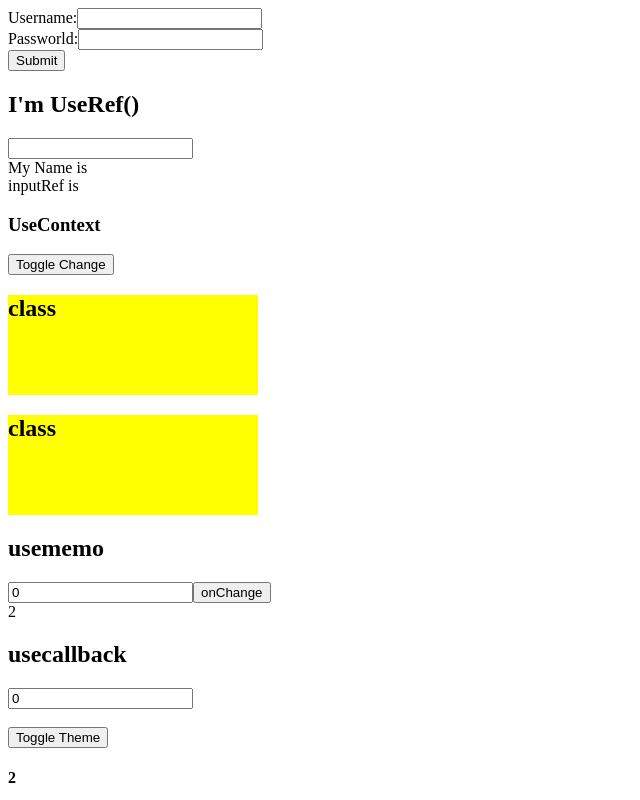
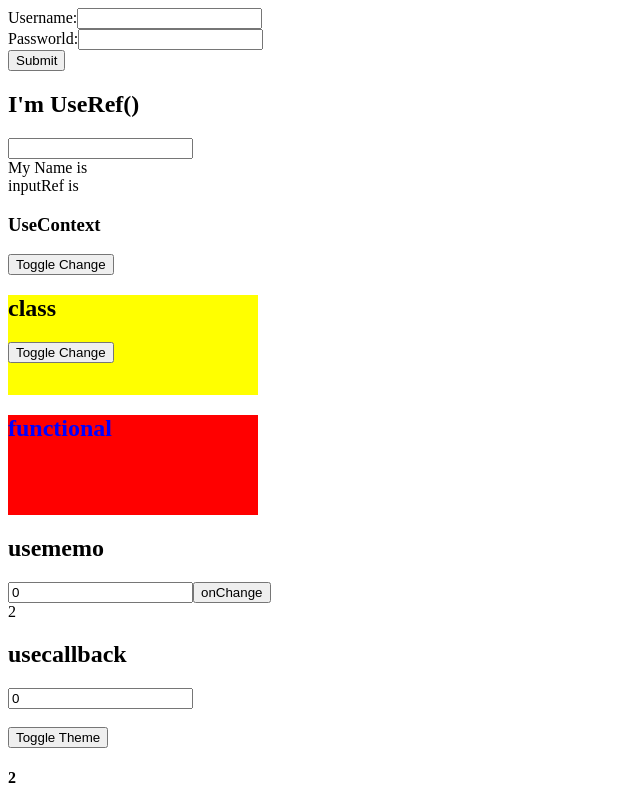
Before and after one commit to loyalty-thameem/Reactjs-Full-Full-Hooks, a React (Create React App) app: page / in a window 1280 px wide. Shown: the top 800 px of the page, without its empty margins (0-640 px from the left). Built offline with nearby package versions, Linux system fonts and the light colour scheme; no server answers.

Commit message:
3 files modified

```diff
--- a/src/components/useContext/ClassComponentUseContext.js
+++ b/src/components/useContext/ClassComponentUseContext.js
@@ -14,11 +14,19 @@ export default class Classcomponentusecontext extends React.Component {
     return (
       <ThemesProvide.Consumer>
         {/* This is a callback function */}
-        {(darkTheme) => {
+        {({ darkTheme, setDarkTheme }) => {
           console.log('the darkTheme is ' + darkTheme);
           return (
             <div style={this.themeStyles(darkTheme)}>
               <h2>class</h2>
+              <button
+                type="button"
+                onClick={() => {
+                  setDarkTheme((prevDark) => !prevDark);
+                }}
+              >
+                Toggle Change
+              </button>
             </div>
           );
         }}
--- a/src/components/useContext/FunctionalComponentUseContext.js
+++ b/src/components/useContext/FunctionalComponentUseContext.js
@@ -3,7 +3,9 @@ import { ThemesProvide } from './Usecontext.js';
 export default function Functionalcomponentusecontext() {
   //FunctionalComponentUseContext and created it.
   const darkTheme = React.useContext(ThemesProvide);
-  console.log('The theme from useContext and functional component');
+  console.log(
+    'The theme from useContext and functional component ' + darkTheme
+  );
   const themeStyles = {
     backgroundColor: darkTheme ? 'red' : 'yellow',
     color: darkTheme ? 'blue' : 'black',
@@ -12,7 +14,7 @@ export default function Functionalcomponentusecontext() {
   };
   return (
     <div style={themeStyles}>
-      <h2>class</h2>
+      <h2>functional</h2>
     </div>
   );
 }
--- a/src/components/useContext/Usecontext.js
+++ b/src/components/useContext/Usecontext.js
@@ -2,14 +2,14 @@ import React from 'react';
 import Classcomponentusecontext from './ClassComponentUseContext.js';
 import Functionalcomponentusecontext from './FunctionalComponentUseContext.js';
 //Create and export first
-export const ThemesProvide = React.createContext();
+export const ThemesProvide = React.createContext({});
 
 export default function usecontext() {
   const [darkTheme, setDarkTheme] = React.useState(false);
   //must export this
   return (
     <>
-      <ThemesProvide.Provider value={darkTheme}>
+      <ThemesProvide.Provider value={{darkTheme,setDarkTheme}}>
         <h3>UseContext</h3>
         <button
           type="button"
```
